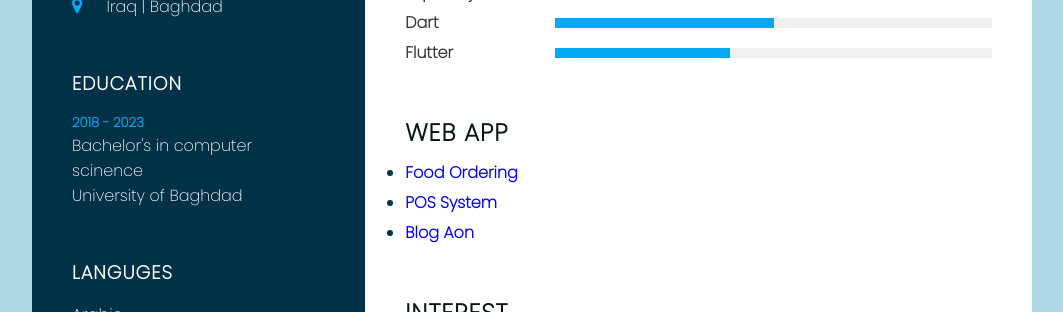
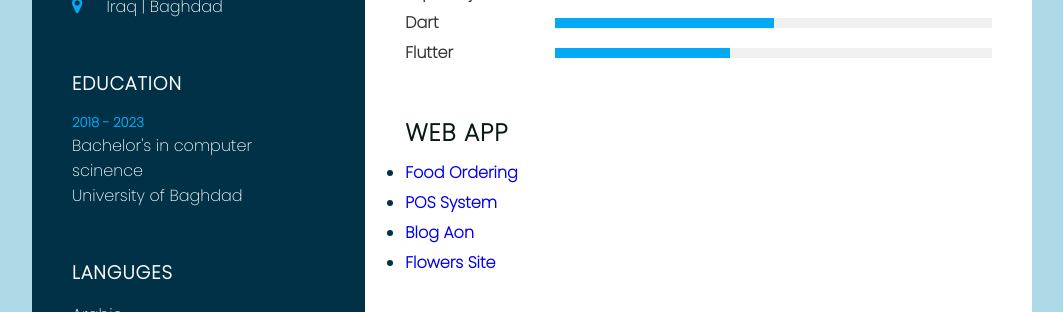
Before and after one commit to TabarakCodeCraft/cv-website, a plain HTML site: page index.html in a window 1280 px wide. Shown: the part 640-952 px from the top of the page, without its empty margins (108-1171 px from the left). Drawn offline with Linux system fonts and the light colour scheme.

Commit message:
some changes

```diff
--- a/index.html
+++ b/index.html
@@ -141,6 +141,7 @@
                 <li><a href="https://star-food-b8w8.vercel.app/" style="text-decoration: none;">Food Ordering</a></li>
                 <li><a href="https://tabarak-point-of-sale.vercel.app/" style="text-decoration: none;">POS System</a></li>
                 <li><a href="https://joyful-griffin-424098.netlify.app/" style="text-decoration: none;">Blog Aon</a></li>
+                <li><a href="https://design-flowers-website.netlify.app/" style="text-decoration: none;">Flowers Site</a></li>
             </ul>
         </div>
 
```
